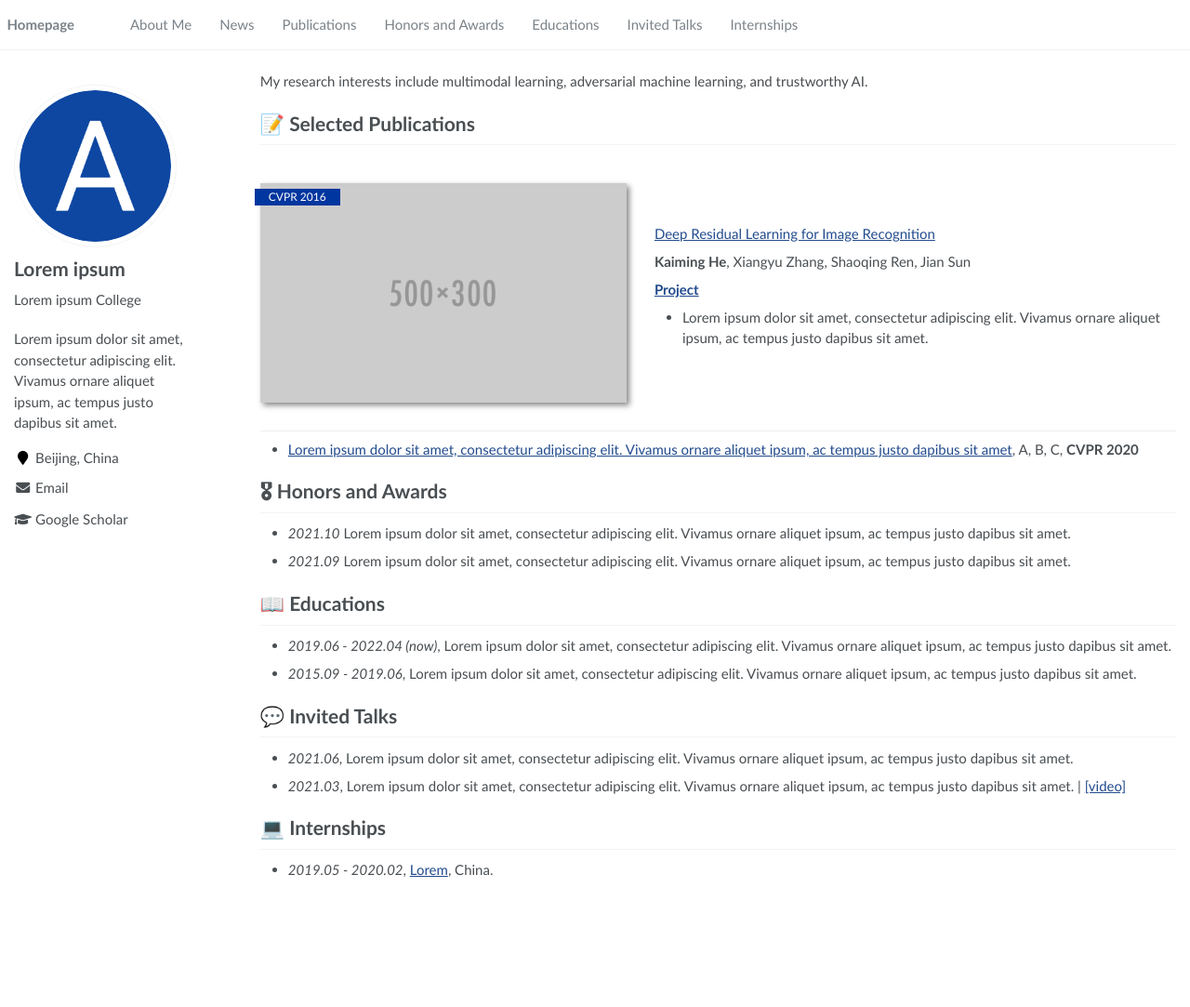
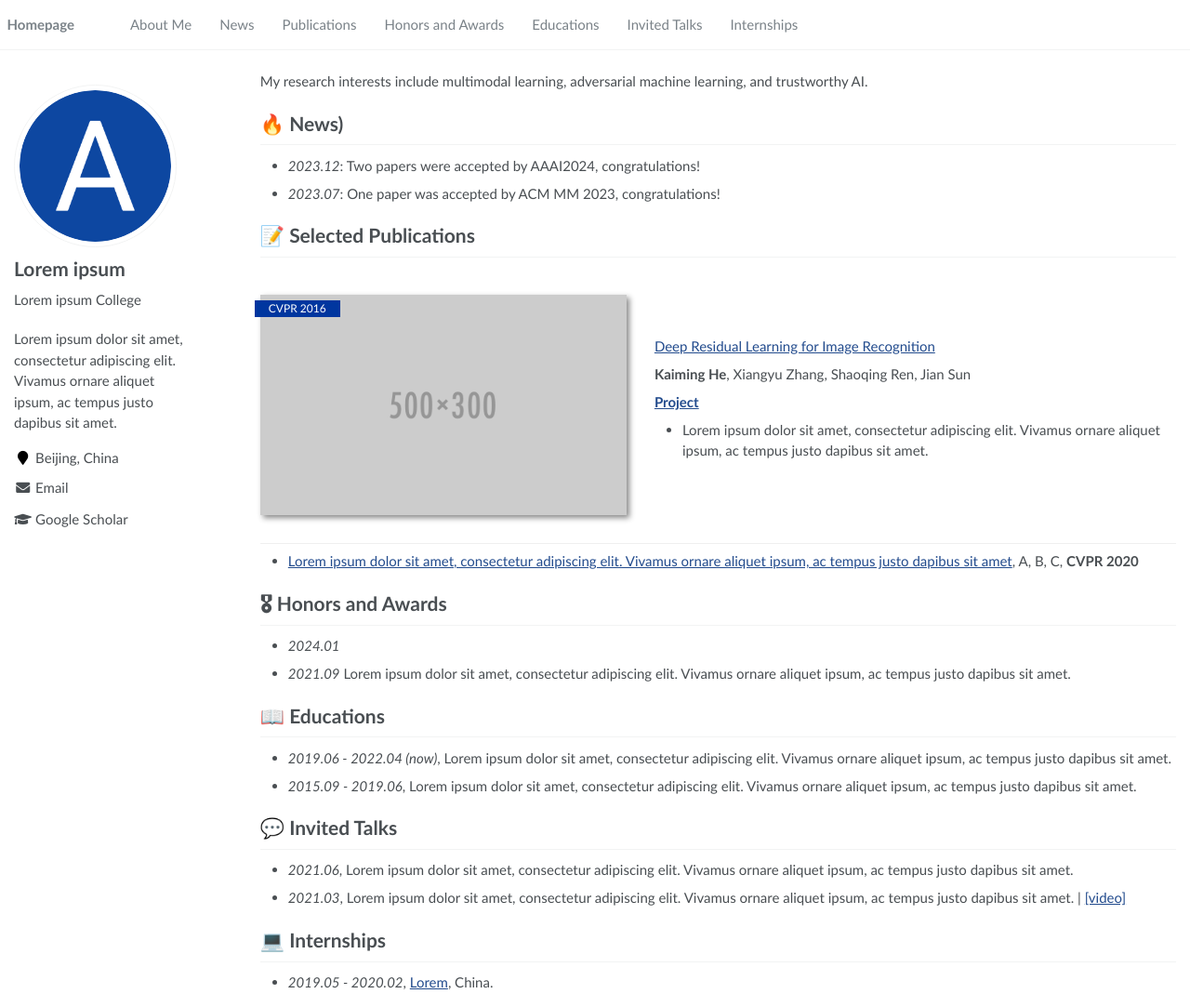
Before and after one commit to shizhenbo/shizhenbo.github.io, a Jekyll site: the page built from _pages/about.md, in a window 1280 px wide and 1083 px high. Shown: the whole window at 93% size. Built offline with Jekyll 4.4.1, drawn with Linux system fonts in a browser that asks for light colours.

Commit message:
Update about.md

```diff
--- a/_pages/about.md
+++ b/_pages/about.md
@@ -1,30 +1,25 @@
 ---
 permalink: /
 title: "Zhenbo Shi"
-excerpt: "Postdoctoral researcher, School of Computer Science and Technology, University of Science and Technology of China."
+excerpt: "Postdoctoral Researcher, School of Computer Science and Technology, University of Science and Technology of China."
 author_profile: true
 redirect_from:
   - /about/
   - /about.html
 ---
 
-{% if site.google_scholar_stats_use_cdn %}
-{% assign gsDataBaseUrl = "https://cdn.jsdelivr.net/gh/" | append: site.repository | append: "@" %}
-{% else %}
-{% assign gsDataBaseUrl = "https://raw.githubusercontent.com/" | append: site.repository | append: "/" %}
-{% endif %}
-{% assign url = gsDataBaseUrl | append: "google-scholar-stats/gs_data_shieldsio.json" %}
+
 
 <span class='anchor' id='about-me'></span>
 
 My research interests include multimodal learning, adversarial machine learning, and trustworthy AI.
 
 
-[//]: # (# 🔥 News)
+# 🔥 News)
 
-[//]: # (- *2023.12*: Our two papers were accepted by AAAI2024, congratulations!)
+- *2023.12*: Two papers were accepted by AAAI2024, congratulations!
 
-[//]: # (- *2023.07*: Our )
+- *2023.07*: One paper was accepted by ACM MM 2023, congratulations!
 
 # 📝 Selected Publications
 
@@ -43,7 +38,7 @@ My research interests include multimodal learning, adversarial machine learning,
 - [Lorem ipsum dolor sit amet, consectetur adipiscing elit. Vivamus ornare aliquet ipsum, ac tempus justo dapibus sit amet](https://github.com), A, B, C, **CVPR 2020**
 
 # 🎖 Honors and Awards
-- *2021.10* Lorem ipsum dolor sit amet, consectetur adipiscing elit. Vivamus ornare aliquet ipsum, ac tempus justo dapibus sit amet.
+- *2024.01*
 - *2021.09* Lorem ipsum dolor sit amet, consectetur adipiscing elit. Vivamus ornare aliquet ipsum, ac tempus justo dapibus sit amet.
 
 # 📖 Educations
```
